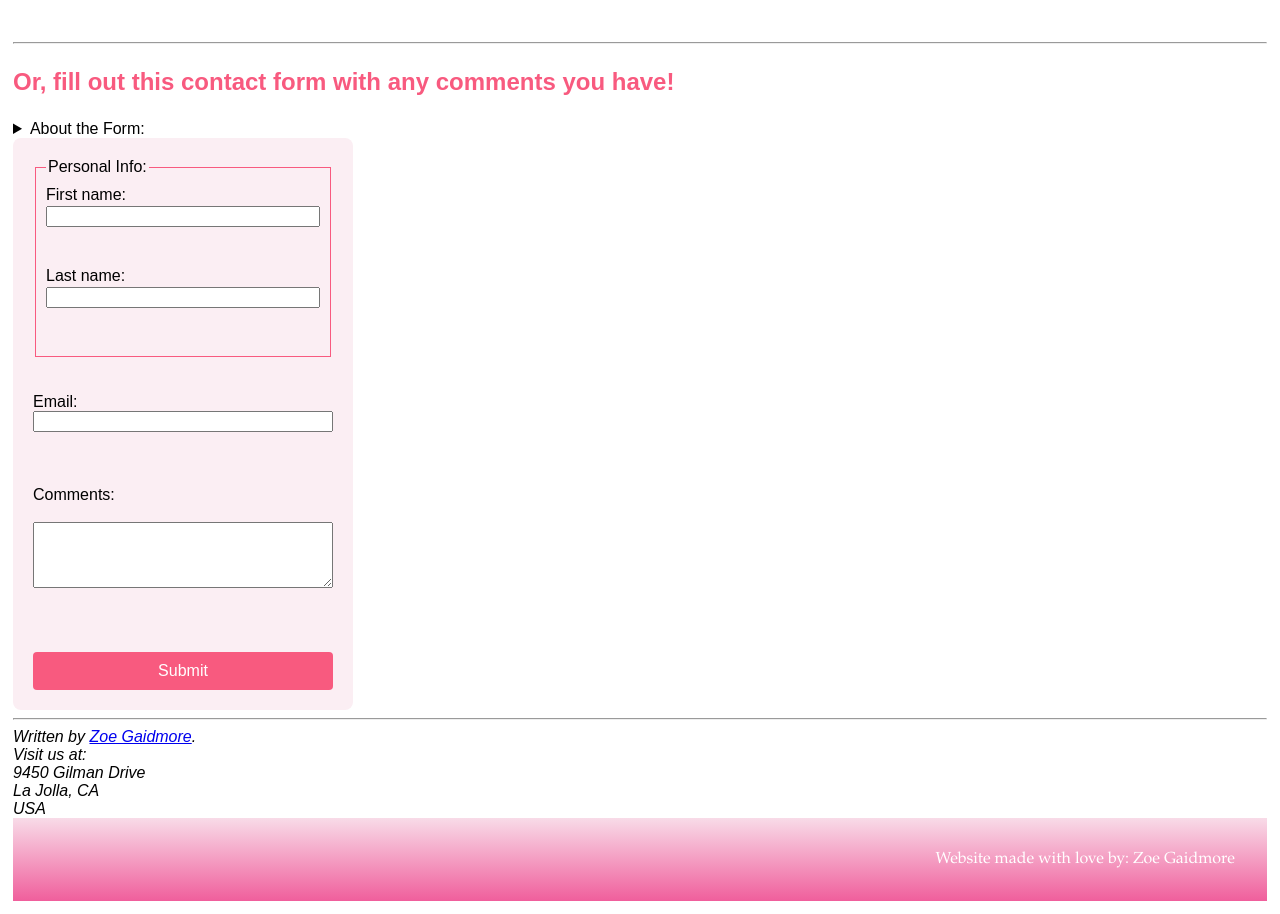
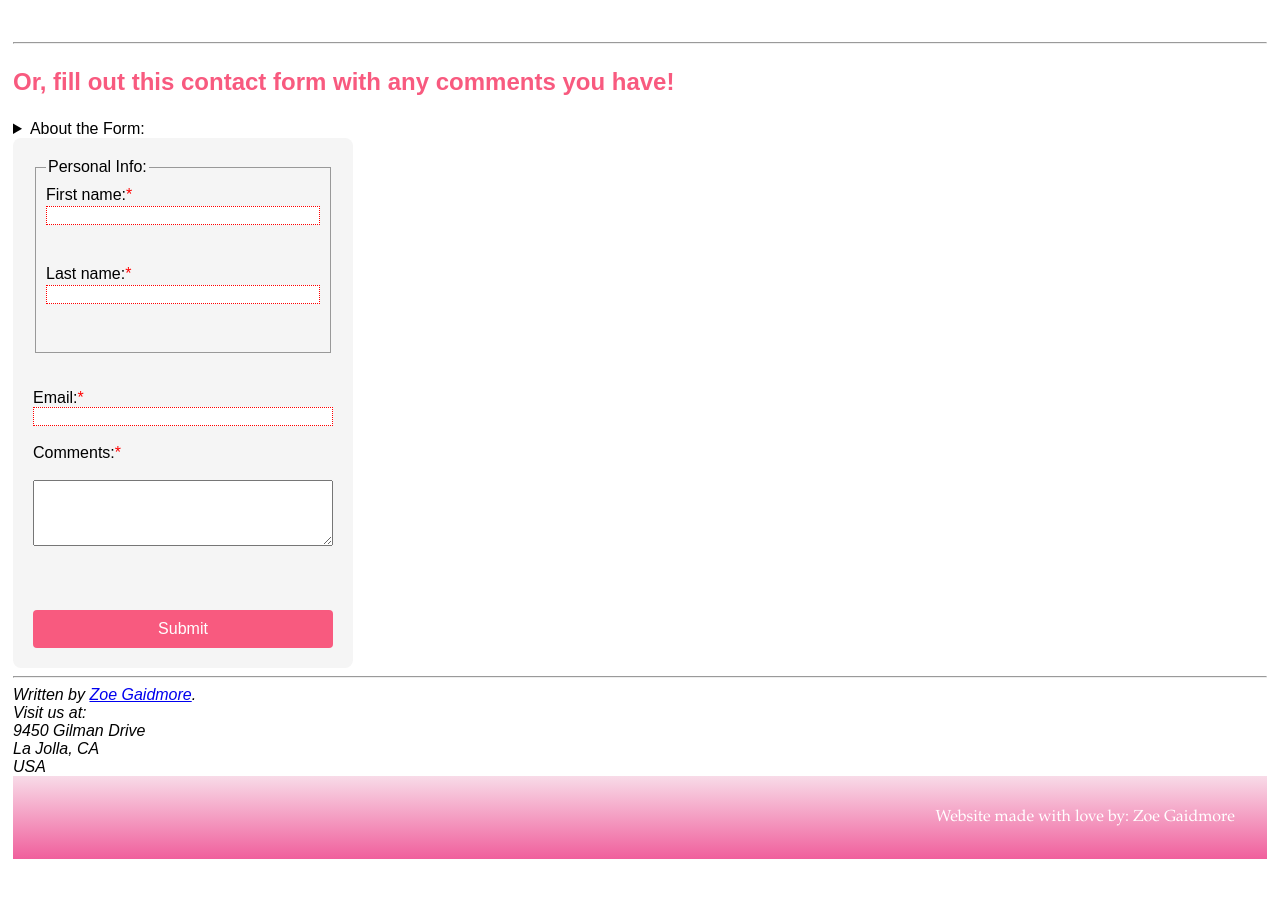
Before and after one commit to zoegaidmore/personal_website_with_js, a plain HTML site: page contact.html in a window 1280 px wide. Shown: the part 960-1874 px from the top of the page. After the commit the page ends 1832 px from the top, so only its background shows below. Drawn offline with Linux system fonts and the light colour scheme; a web font is replaced by a local one.

Commit message:
form-no-js.hmtl

```diff
--- a/contact.html
+++ b/contact.html
@@ -72,22 +72,21 @@
 
         <fieldset>
             <legend>Personal Info:</legend>
-            <label for="fname">First name:</label>
-            <input type="text" id="fname" name="fname"><br><br>
-            <label for="lname">Last name:</label>
-            <input type="text" id="lname" name="lname"><br><br>
+            <label for="fname">First name:<req>*</req></label>
+            <input type="text" id="fname" name="fname" required minlength="2" maxlength="30"><br><br>
+            <label for="lname">Last name:<req>*</req></label>
+            <input type="text" id="lname" name="lname" required minlength="2" maxlength="30"><br><br>
         </fieldset>
 
         <br><br>
 
-        <label for="email">Email:</label>
-        <input type="email" id="email" name="email" required><br><br>
-
+        <label for="email">Email:<req>*</req></label>
+        <input type="email" id="email" name="email" required pattern="[a-zA-Z0-9._%+-]+@[a-zA-Z0-9.-]+\.[a-zA-Z]{2,}">
         <br>
 
 
-        <label for="comments">Comments:</label><br>
-        <textarea id="comments" name="comments" rows="4" required></textarea><br><br>
+        <label for="comments">Comments:<req>*</req></label><br>
+        <textarea id="comments" name="comments" rows="4" required minlength="1" maxlength="200" pattern="[A-Za-z0-9 .,!?'-]+"></textarea><br><br>
 
         <br>
 
--- a/style.css
+++ b/style.css
@@ -224,7 +224,7 @@ strong {
 
 
 form {
-    background: var(--lightest-pink-color);
+    background: #f5f5f5;
     padding: 20px;
     border-radius: 8px;
     display: flex;
@@ -236,7 +236,7 @@ fieldset {
     display: flex;
     flex-direction: column;
     gap: 2px;
-    border: 1px solid var(--main-pink-color);
+    border: 1px solid #999;
     padding: 10px;
 }
 
@@ -255,3 +255,12 @@ button:hover {
     background: var(--darker-pink-color);
     color: white;
 }
+
+
+input:invalid {
+    border: 1px dotted red;
+}
+
+req {
+    color: red;
+}
```
Also changed, not shown: form-no-js.html (added, +27 -0 lines).
